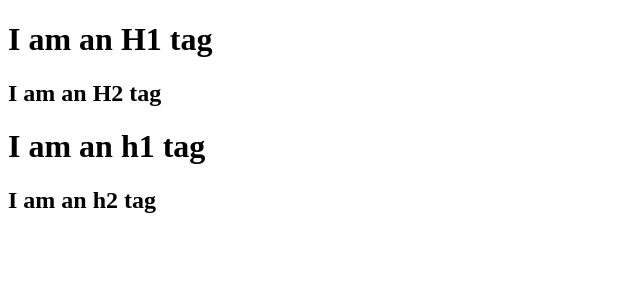
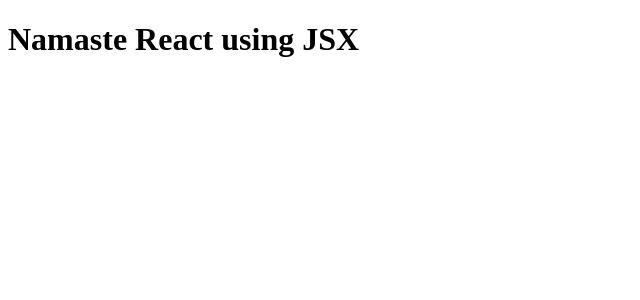
Before and after one commit to 1998amansinha/namaste-react, a React (Vite) app: page / in a window 1280 px wide. Shown: the top 300 px of the page, without its empty margins (0-640 px from the left). Built offline with nearby package versions, Linux system fonts and the light colour scheme.

Commit message:
JSX is introduced

```diff
--- a/App.js
+++ b/App.js
@@ -1,21 +1,10 @@
 import React from 'react';
 import ReactDOM from 'react-dom/client';
 
-const element = React.createElement("div", { id: "parent" }, [
-  React.createElement("div", { id: "child1" }, [
-    React.createElement("h1", { id: "print" }, "I am an H1 tag"), //array of childrens for child
-    React.createElement("h2", { id: "print2" }, "I am an H2 tag"),
-  ]),
-  React.createElement("div", { id: "child2" }, [
-    React.createElement("h1", {}, "I am an h1 tag"),
-    React.createElement("h2", {}, "I am an h2 tag"),
-  ]),
-]);
+const heading = React.createElement('h1', {id: 'heading'}, "Namaste React")
 
+const jsxHeading = <h1 id='heading2'>Namaste React using JSX</h1>
 
-// To render something in the dom in react we use react-dom
-const root = ReactDOM.createRoot(document.getElementById("root"));
+const root = ReactDOM.createRoot(document.getElementById('root'))
 
-
-// now to render the created element on the browser we have to render it using the react-dom.
-root.render(element);
+root.render(jsxHeading)
```
